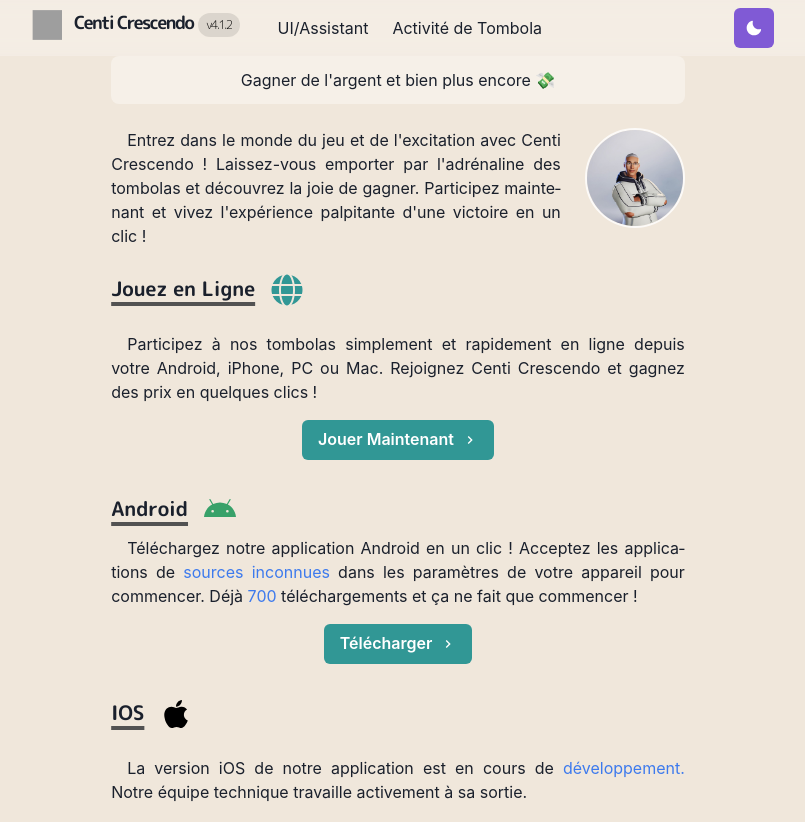
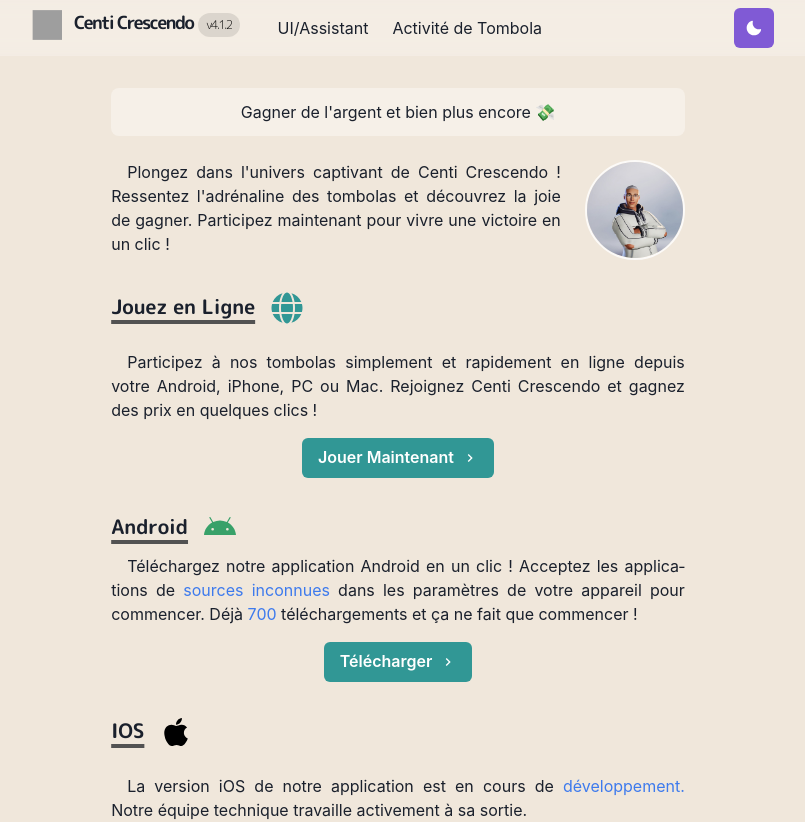
Before and after one commit to GytXDev/centi_cresento_deploy, a Next.js app: page / in a window 1280 px wide. Shown: the top 822 px of the page, without its empty margins (242-1047 px from the left). Built offline with nearby package versions, Linux system fonts and the light colour scheme; no server answers; the database is empty; grey boxes are pictures that could not be loaded.

Commit message:
Ajustement de la hauteur

```diff
--- a/pages/index.js
+++ b/pages/index.js
@@ -71,15 +71,16 @@
     return (
         <Layout>
             <Container>
-                <Box borderRadius="lg" bg={useColorModeValue('whiteAlpha.500', 'whiteAlpha.200')} p={3} mb={6} align="center">
+                <Box borderRadius="lg" bg={useColorModeValue('whiteAlpha.500', 'whiteAlpha.200')} p={3} mb={6} mt={8} align="center">
                     Gagner de l&apos;argent et bien plus encore 💸
                 </Box>
 
                 <Box display={{ md: 'flex' }} mb={4}>
                     <Box flexGrow={1}>
                         <Paragraph>
-                            Entrez dans le monde du jeu et de l&apos;excitation avec Centi Crescendo ! Laissez-vous emporter par l&apos;adrénaline des tombolas et découvrez la joie de gagner. Participez maintenant et vivez l&apos;expérience palpitante d&apos;une victoire en un clic !
+                            Plongez dans l&apos;univers captivant de Centi Crescendo ! Ressentez l&apos;adrénaline des tombolas et découvrez la joie de gagner. Participez maintenant pour vivre une victoire en un clic !
                         </Paragraph>
+
                     </Box>
                     <Box
                         flexShrink={0}
```
